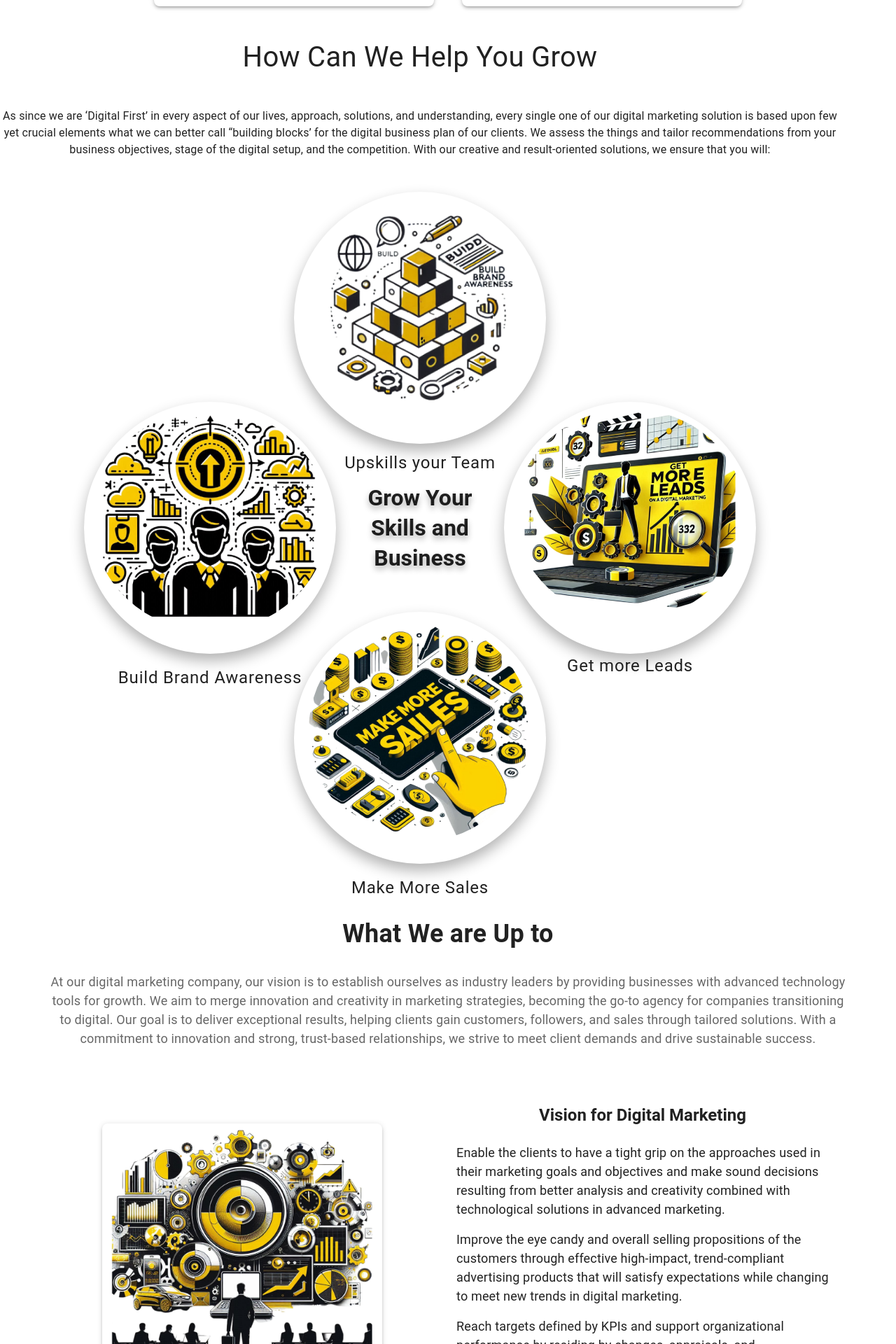
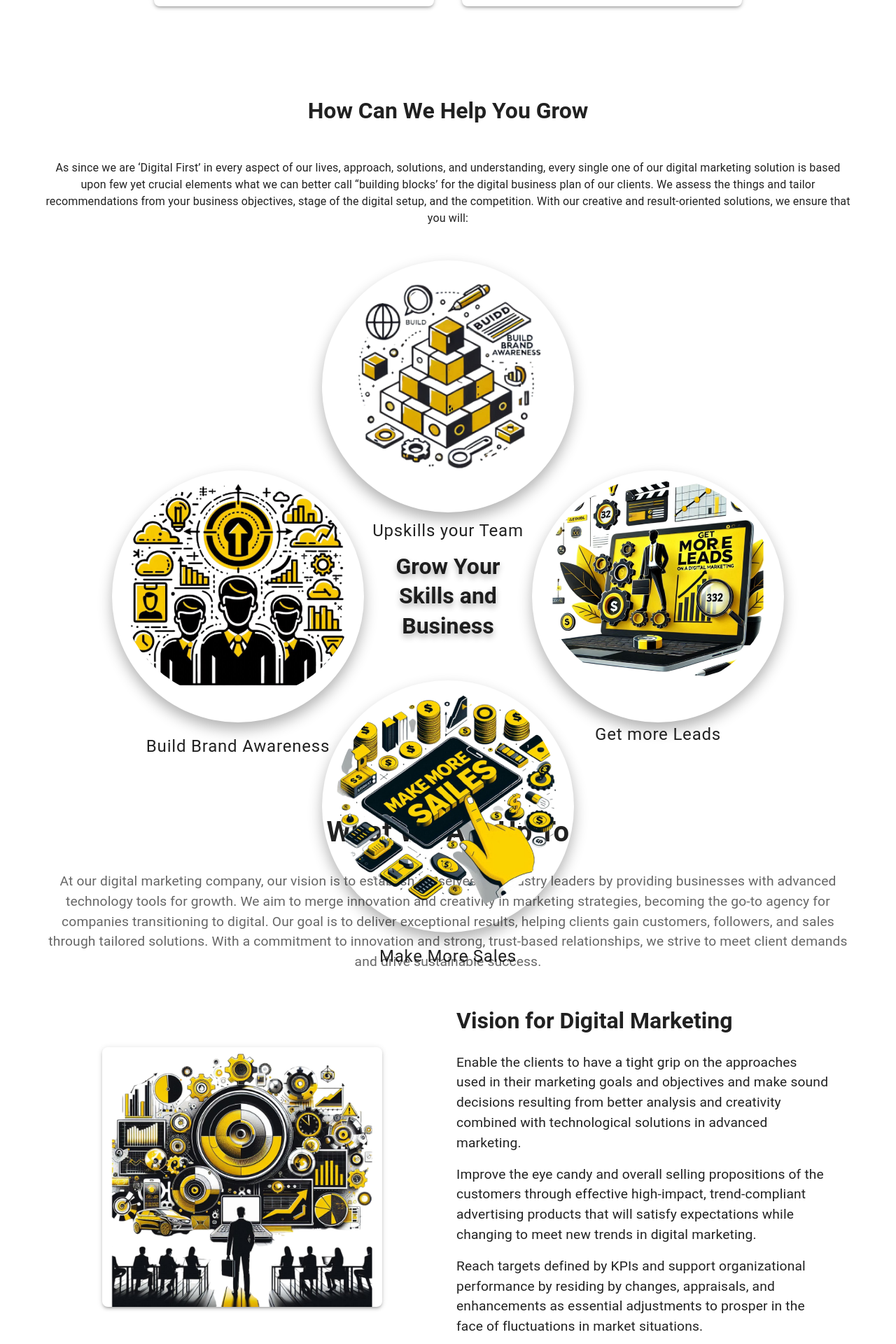
Before and after one commit to Devil-666-sk/Degibeez, a React (Vite) app in the folder digibeez/: page / in a window 1280 px wide. Shown: the part 1980-3900 px from the top of the page at 70% size. Built offline with nearby package versions, Linux system fonts and the light colour scheme.

Commit message:
Modify Grow Section adn build Footer

```diff
--- a/digibeez/src/App.jsx
+++ b/digibeez/src/App.jsx
@@ -4,6 +4,7 @@ import AboutDigiBeez from './Components/About/AboutDigiBeez';
 import Grow from './Components/Grow/Grow';
 import Career from './components/career/career';
 import VisionMission from './Components/VisionandMission/VisionMission';
+import Footer from './Components/Footer/Footer';
 
 function App() {
   return (
@@ -13,7 +14,8 @@ function App() {
       <AboutDigiBeez />
       <Grow />
       <VisionMission />
-      {/* <Career/> */}
+      <Career/>
+      <Footer/>
     </>
   );
 }
--- /dev/null
+++ b/digibeez/src/Components/Footer/Footer.jsx
@@ -0,0 +1,132 @@
+import React from 'react';
+import {
+  Box,
+  Container,
+  Typography,
+  Link,
+  useTheme,
+  useMediaQuery,
+  Grid,
+} from '@mui/material';
+import { Facebook, Twitter, LinkedIn } from '@mui/icons-material';
+
+const Footer = () => {
+  const theme = useTheme();
+  const isMobile = useMediaQuery(theme.breakpoints.down('sm'));
+
+  const quickLinks = [
+    { title: 'Home', href: '#' },
+    { title: 'About Us', href: '#' },
+    { title: 'Services', href: '#' },
+    { title: 'Contact', href: '#' },
+  ];
+  const SEOLinks = [
+    { title: 'SEO Services', href: '#' },
+    { title: 'Local SEO', href: '#' },
+    { title: 'SEO Reseller', href: '#' },
+    { title: 'SEO Company India', href: '#' },
+  ];
+  const SMMLinks = [
+    { title: 'Social Media Marketing', href: '#' },
+    { title: 'Facebook Marketing', href: '#' },
+    { title: 'Email Marketing', href: '#' },
+  ];
+  const PPCLinks = [
+    { title: 'PPC Services', href: '#' },
+    { title: 'PPC Reseller', href: '#' },
+    { title: 'Search Advertising', href: '#' },
+    { title: 'Display Advertising', href: '#' },
+  ];
+
+
+  const renderLinks = (links) =>
+    links.map((link, index) => (
+      <Link
+        key={index}
+        href={link.href}
+        color='inherit'
+        sx={{
+          display: 'block',
+          fontSize: isMobile ? '14px' : '16px',
+          textDecoration: 'none',
+        }}
+      >
+        {link.title}
+      </Link>
+    ));
+
+  return (
+    <Box sx={{ backgroundColor: '#222', color: '#fff', py: 4 }}>
+      <Container maxWidth='lg'>
+        <Grid container spacing={4}>
+          {/* Left Section: Company Info */}
+          <Grid item xs={12} sm={6} md={4}>
+            <Typography variant='h6' sx={{ mb: 2 }}>
+              DigiBeez
+            </Typography>
+            <Typography variant='body2'>
+              Digibeez is a digital marketing company we understand the power of
+              changing a brand in the modern world through new concepts and
+              applying advanced technologies. And a reminder here that our
+              purpose is to help you improve your online standing while
+              achieving tangible results.
+            </Typography>
+
+            {/* Social Media Icons */}
+            <Box sx={{ display: 'flex', gap: 1, mt: 2 }}>
+              <Link href='#' color='inherit' sx={{ textDecoration: 'none' }}>
+                <Facebook />
+              </Link>
+              <Link href='#' color='inherit' sx={{ textDecoration: 'none' }}>
+                <Twitter />
+              </Link>
+              <Link href='#' color='inherit' sx={{ textDecoration: 'none' }}>
+                <LinkedIn />
+              </Link>
+            </Box>
+          </Grid>
+
+          {/* Middle Section: Grouped Links */}
+          <Grid item xs={12} sm={6} md={8}>
+            <Grid container spacing={2}>
+              <Grid item xs={6} sm={3}>
+                <Typography variant='subtitle1' sx={{ mb: 1 }}>
+                  Quick Links
+                </Typography>
+                {renderLinks(quickLinks)}
+              </Grid>
+              <Grid item xs={6} sm={3}>
+                <Typography variant='subtitle1' sx={{ mb: 1 }}>
+                  SEO
+                </Typography>
+                {renderLinks(SEOLinks)}
+              </Grid>
+              <Grid item xs={6} sm={3}>
+                <Typography variant='subtitle1' sx={{ mb: 1 }}>
+                  SMM
+                </Typography>
+                {renderLinks(SMMLinks)}
+              </Grid>
+              <Grid item xs={6} sm={3}>
+                <Typography variant='subtitle1' sx={{ mb: 1 }}>
+                  PPC
+                </Typography>
+                {renderLinks(PPCLinks)}
+              </Grid>
+
+            </Grid>
+          </Grid>
+        </Grid>
+
+        {/* Bottom Section: Copyright */}
+        <Box sx={{ textAlign: 'center', mt: 4 }}>
+          <Typography variant='body2'>
+            © 2024 Digibeez. All Rights Reserved.
+          </Typography>
+        </Box>
+      </Container>
+    </Box>
+  );
+};
+
+export default Footer;
--- a/digibeez/src/Components/Grow/Grow.jsx
+++ b/digibeez/src/Components/Grow/Grow.jsx
@@ -20,28 +20,21 @@ const Grow = () => {
     { title: 'Upskills your Team', img: Img4 },
   ];
 
+
   const theme = useTheme();
   const isMobile = useMediaQuery(theme.breakpoints.down('sm'));
   const isTablet = useMediaQuery(theme.breakpoints.between('sm', 'md'));
   const radius = isMobile ? 120 : isTablet ? 200 : 300;
 
   return (
-    <Container
-      maxWidth='lg'
-      sx={{
-        textAlign: 'center',
-        py: 8,
-        mt: 2,
-        padding: { xs: '6px', sm: 0 },
-        margin: { xs: '2px', sm: 0 },
-      }}
-    >
+    <Container maxWidth='lg' sx={{ textAlign: 'center', py: 8, mt: 2 }}>
       {/* Main Title */}
       <Typography
-        variant='h4'
+        variant='h5'
         gutterBottom
         sx={{
-          fontSize: { xs: '1.8rem', sm: '2.2rem', md: '2.5rem' },
+          fontSize: { xs: '1.4rem', sm: '1.8rem', md: '2rem' },
+          fontWeight: 'bold',
           mb: 6,
         }}
       >
@@ -113,6 +106,7 @@ const Grow = () => {
                 top: `calc(50% + ${y}px)`,
                 left: `calc(50% + ${x}px)`,
                 transform: 'translate(-50%, -50%)',
+
                 borderRadius: '50%',
                 padding: '10px',
                 textAlign: 'center',
--- a/digibeez/src/Components/VisionandMission/VisionMission.jsx
+++ b/digibeez/src/Components/VisionandMission/VisionMission.jsx
@@ -35,11 +35,10 @@ const VisionMission = () => {
         sx={{
           fontWeight: 'bold',
           mb: 4,
-          marginTop: { xs: '-20px', sm: '130px', md: '310px' },
-          fontSize: { xs: '28px', md: '36px' },
+          fontSize: { xs: '1.8rem', sm: '2.2rem', md: '2.5rem' },
         }}
       >
-        What We are Up to
+        What We Are Up To
       </Typography>
 
       {/* Paragraph Below Heading */}
@@ -47,8 +46,8 @@ const VisionMission = () => {
         variant='body1'
         textAlign='center'
         sx={{
-          fontSize: { xs: '16px', md: '18px' },
-          mb: 10,
+          fontSize: { xs: '1rem', md: '1.2rem' },
+          mb: 6,
           color: 'text.secondary',
         }}
       >
@@ -77,7 +76,7 @@ const VisionMission = () => {
           }}
           key={index}
         >
-          {/* Image and Content on the same line */}
+          {/* Image Section */}
           <Grid
             item
             xs={12}
@@ -94,7 +93,7 @@ const VisionMission = () => {
               alt={`${section.title} Image`}
               sx={{
                 width: '100%',
-                maxWidth: '400px',
+                maxWidth: { xs: '280px', sm: '320px', md: '400px' },
                 height: 'auto',
                 borderRadius: 2,
                 boxShadow: 3,
@@ -102,6 +101,7 @@ const VisionMission = () => {
             />
           </Grid>
 
+          {/* Content Section */}
           <Grid
             item
             xs={12}
@@ -110,7 +110,7 @@ const VisionMission = () => {
               display: 'flex',
               flexDirection: 'column',
               justifyContent: 'center',
-              alignItems: 'center',
+              alignItems: { xs: 'center', md: 'flex-start' },
               textAlign: { xs: 'center', md: 'left' },
               px: { xs: 2, md: 4 },
             }}
@@ -118,7 +118,11 @@ const VisionMission = () => {
             <Typography
               variant='h5'
               component='h2'
-              sx={{ fontWeight: 'bold', mb: 3 }}
+              sx={{
+                fontWeight: 'bold',
+                mb: 3,
+                fontSize: { xs: '1.5rem', md: '2rem' },
+              }}
             >
               {section.title}
             </Typography>
@@ -126,7 +130,10 @@ const VisionMission = () => {
               <Typography
                 variant='body1'
                 key={i}
-                sx={{ fontSize: { xs: '16px', md: '18px' }, mb: 2 }}
+                sx={{
+                  fontSize: { xs: '1rem', md: '1.2rem' },
+                  mb: 2,
+                }}
               >
                 {description}
               </Typography>
```
